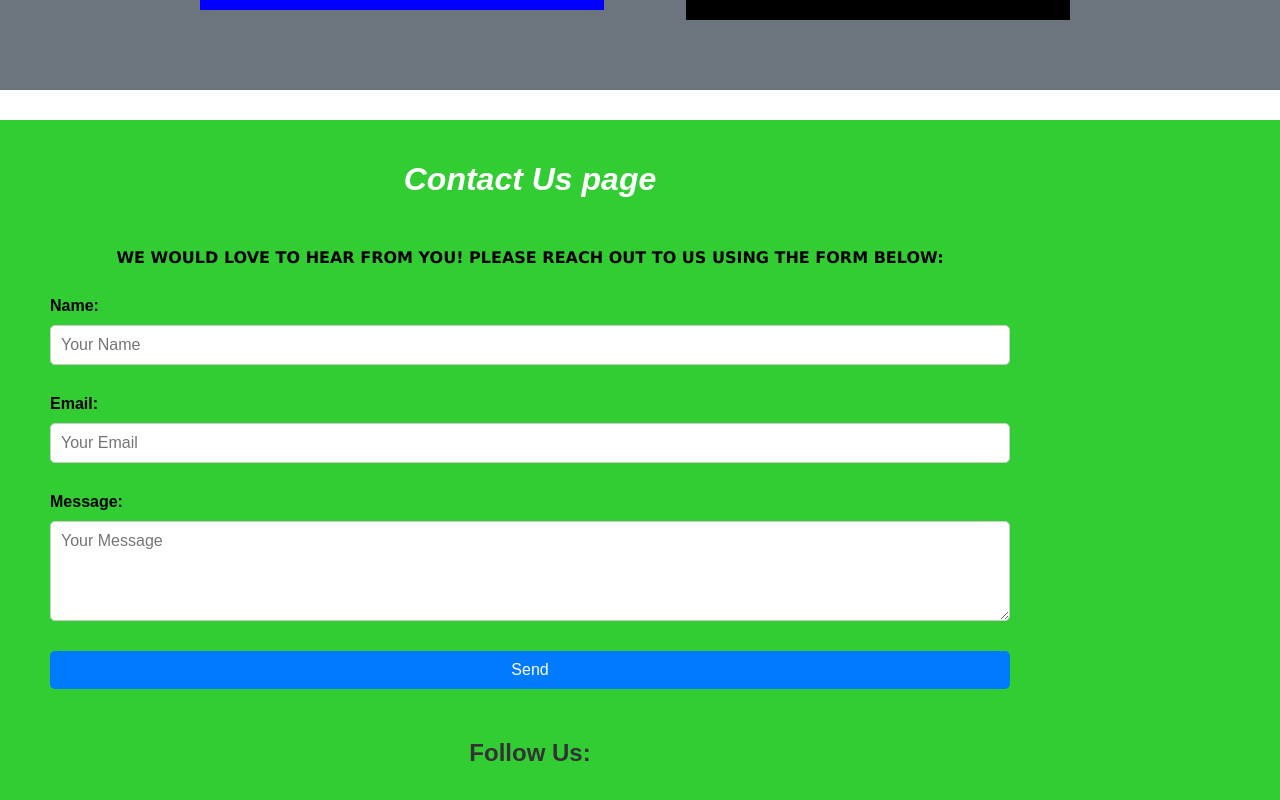
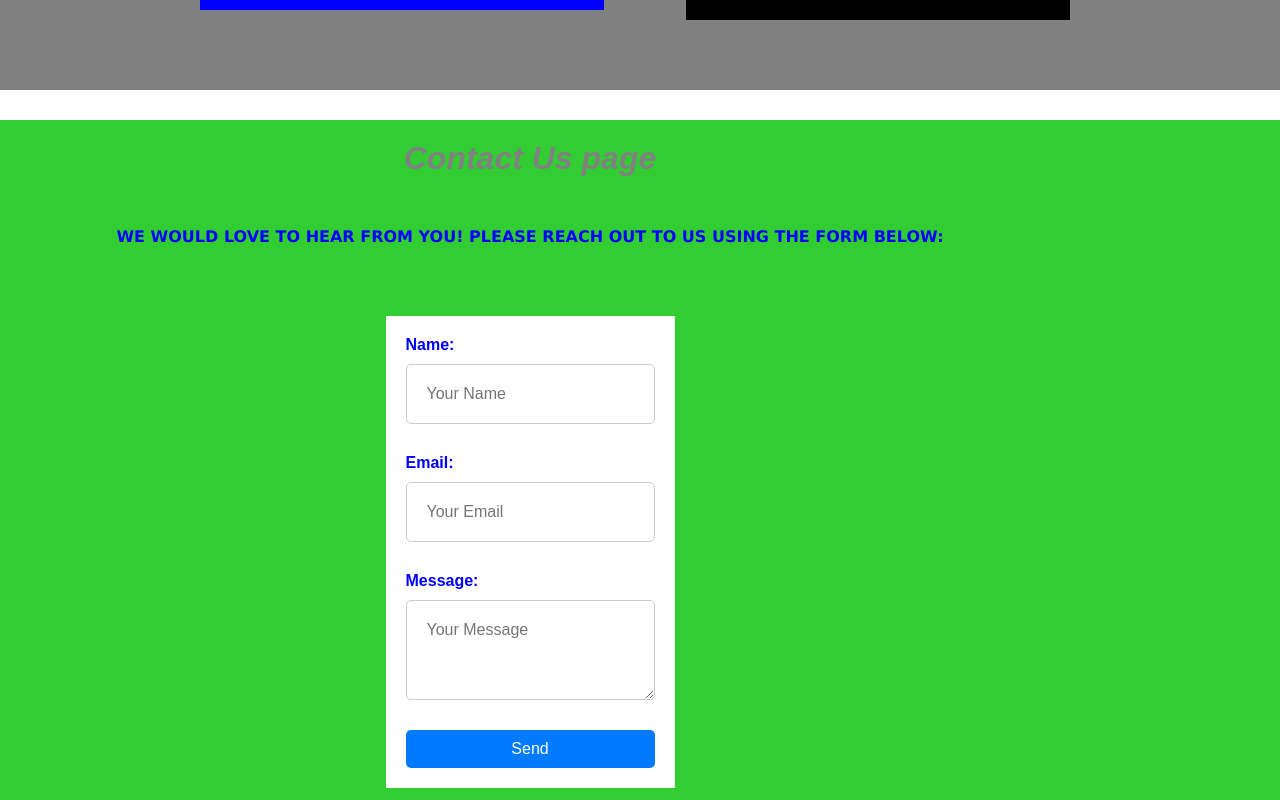
Before and after one commit to Tumumanye-Nelson/NelsonServiceWebsite, a React (Vite) app: page / in a window 1280 px wide. Shown: the part 1500-2300 px from the top of the page. Built offline with nearby package versions, Linux system fonts and the light colour scheme.

Commit message:
added  css

```diff
--- a/src/index.css
+++ b/src/index.css
@@ -146,12 +146,12 @@ button:hover {
 .p12{
   letter-spacing: -1.4;
   font-weight: 400;
-  color:black;
+  color:blue;
   text-align: center;
   font-family: Verdana, Geneva, Tahoma, sans-serif;
   font-size: 1em;
-  margin: 15px;
-  padding: 15px;
+  margin: 25px;
+  padding: 25px;
   font-weight: 1000;
 text-transform: uppercase;
 font-size: 1em;
@@ -301,6 +301,11 @@ out{
   margin: 30px;
   font-family: Arial, sans-serif;
   text-align: center;
+  display: flex;
+  flex-direction: column;
+  justify-content: center;
+  align-items: center;
+  text-align: center;
 }
 .contact-container {
   padding: 20px;
@@ -308,6 +313,7 @@ out{
   margin: 0 auto;
   font-family: Arial, sans-serif;
   text-align: center;
+
 }
 
 h1 {
@@ -336,20 +342,28 @@ p {
   flex-direction: column;
   gap: 15px;
   margin-bottom: 30px;
+  background-color: white;
+  display: grid;
+  justify-content: center;
+  align-items: center;
+  margin: 20px;
+  padding: 20px;
 }
 
 .contact-form label {
   text-align: left;
   font-weight: bold;
+  color: blue;
 }
 
 .contact-form input,
 .contact-form textarea {
   width: 100%;
-  padding: 10px;
+  padding: 20px;
   font-size: 1rem;
   border: 1px solid #ccc;
   border-radius: 5px;
+  background-color: white;
 }
 
 .contact-form button {
@@ -366,17 +380,19 @@ p {
   background-color: #0056b3;
 }
 .h12{
-  padding: 20px;
+  padding: 0px;
   margin: 0px;
-  color: white;
+  color: grey;
   font-family: sans-serif;
   font-style: italic;
   font-weight: 900;
-  line-height: -1.6;
-  line-height: 1.2;
+  line-height: -1.2;
   font-style: italic;
+  font-weight: 800;
+
 
 }
+
 .social-media {
   margin-top: 30px;
 }
@@ -563,7 +579,7 @@ p {
 
 /* Add a background color for each section */
 #about {
-  background-color: #6c757d; /* Gray */
+  background-color: grey; /* Gray */
 }
 .image-column {
   display:flex;
@@ -597,9 +613,7 @@ p {
   margin: 10px;
   padding: 5px;
 }
-.p12{
 
-}
 
 /* Smooth scrolling */
 html {
@@ -616,6 +630,6 @@ html {
 
 
 }
-.h12{
+.p12{
 
 }
```
